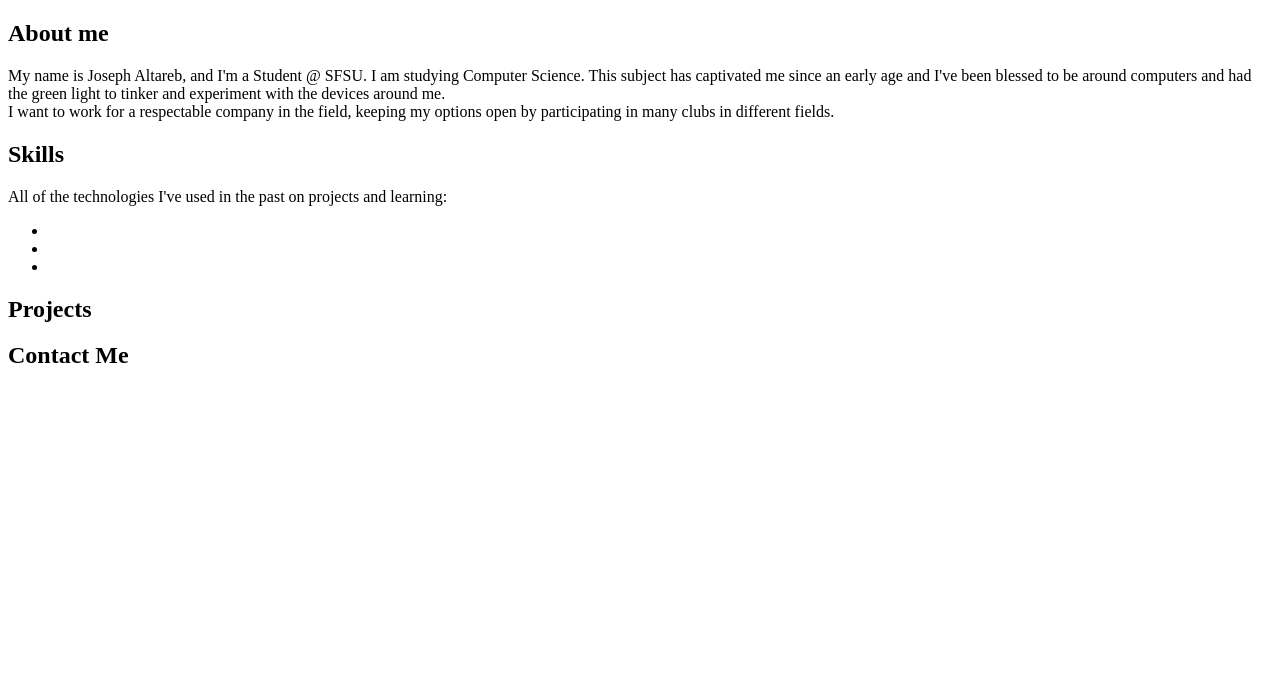
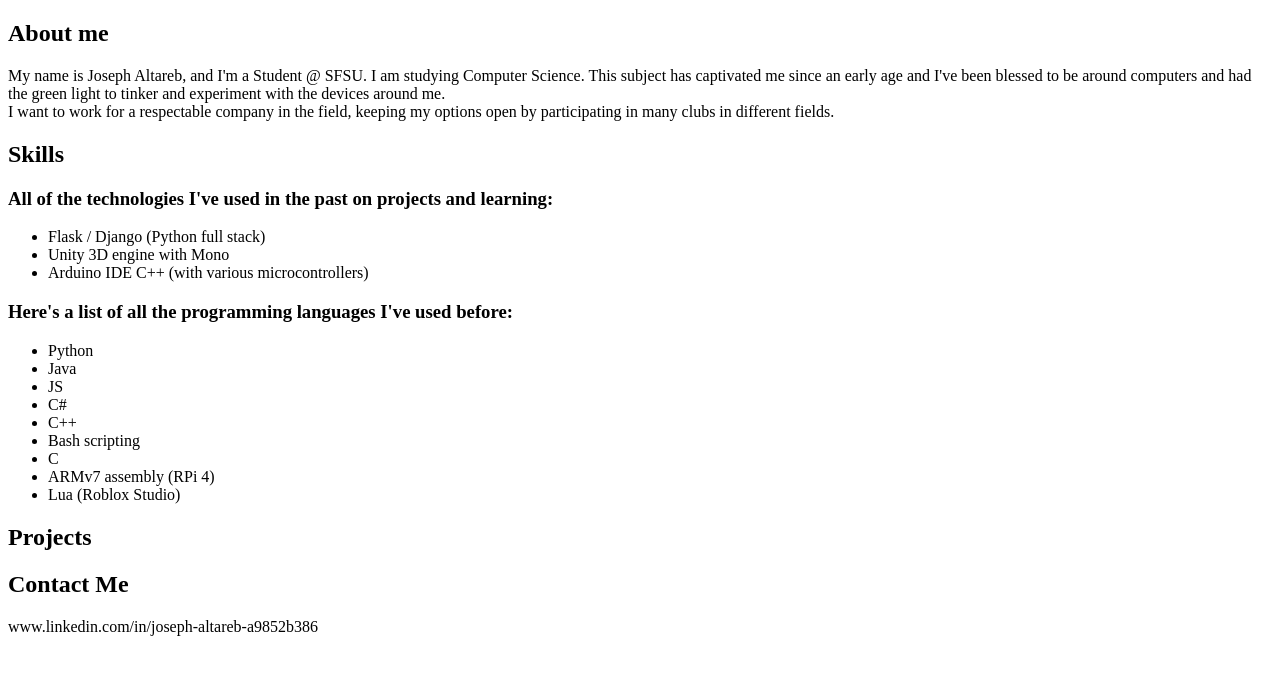
Before and after one commit to youmanyousef/CSC317, a plain HTML site: page assignments/2/index.html in a window 1280 px wide. Drawn offline with Linux system fonts and the light colour scheme.

Commit message:
Update index.html, finish skills section

```diff
--- a/assignments/2/index.html
+++ b/assignments/2/index.html
@@ -18,11 +18,23 @@
 
 	<section>
 		<h2>Skills</h2>
-		<p>All of the technologies I've used in the past on projects and learning:</p>
+		<h3>All of the technologies I've used in the past on projects and learning:</h3>
 		<ul>
-			<li></li>
-			<li> </li>
-			<li> </li>
+			<li>Flask / Django (Python full stack)</li>
+			<li>Unity 3D engine with Mono</li>
+			<li>Arduino IDE C++ (with various microcontrollers)</li>
+		</ul>
+		<h3>Here's a list of all the programming languages I've used before:</h3>
+		<ul>
+			<li>Python</li>
+			<li>Java</li>
+			<li>JS</li>
+			<li>C#</li>
+			<li>C++</li>
+			<li>Bash scripting</li>
+			<li>C</li>
+			<li>ARMv7 assembly (RPi 4)</li>
+			<li>Lua (Roblox Studio)</li>
 		</ul>
 	</section>
 
@@ -32,9 +44,8 @@
 
 	<section>
 		<h2>Contact Me</h2>
-
 	</section>
-
+	www.linkedin.com/in/joseph-altareb-a9852b386
 	<footer>
 
 	</footer>
```
